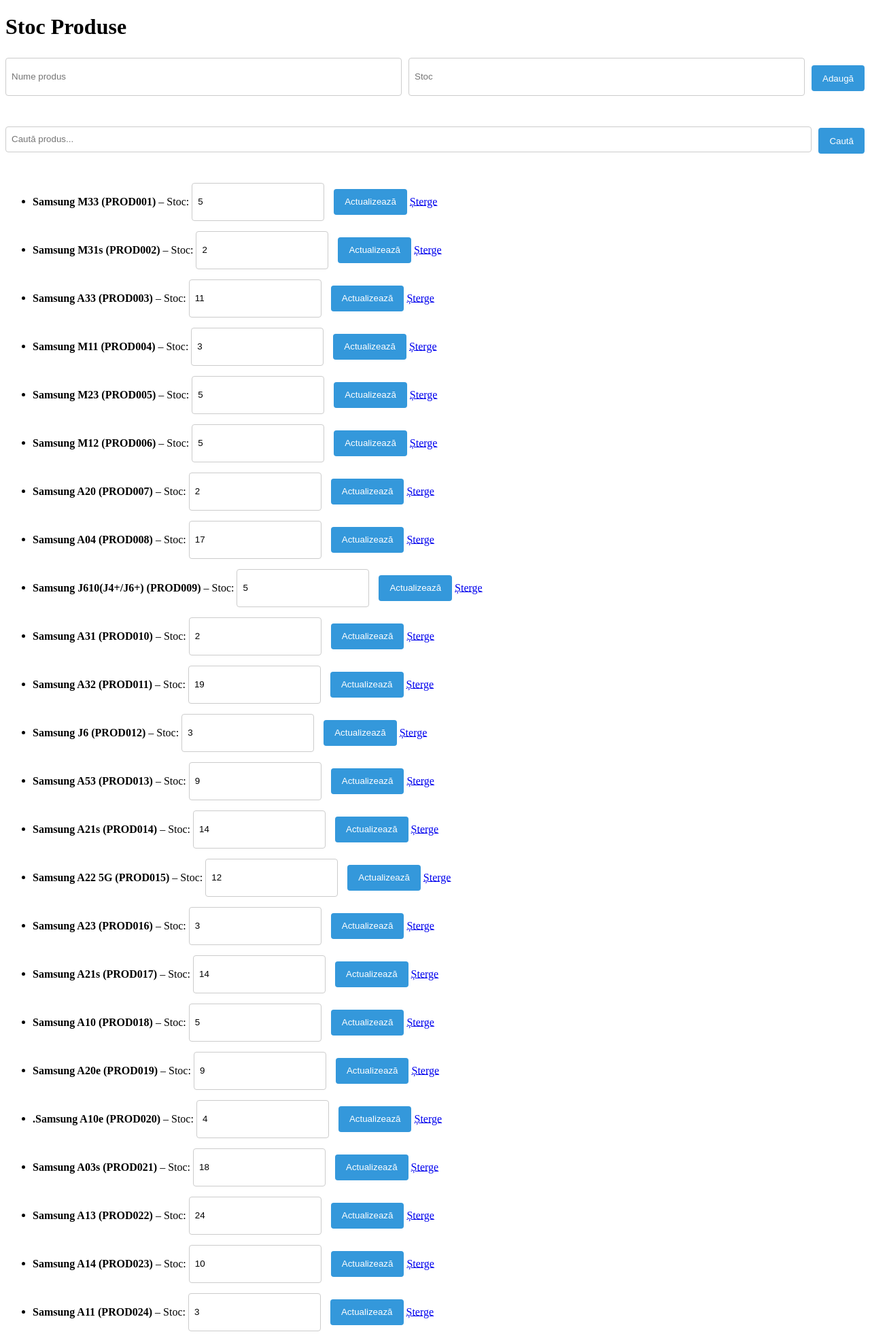
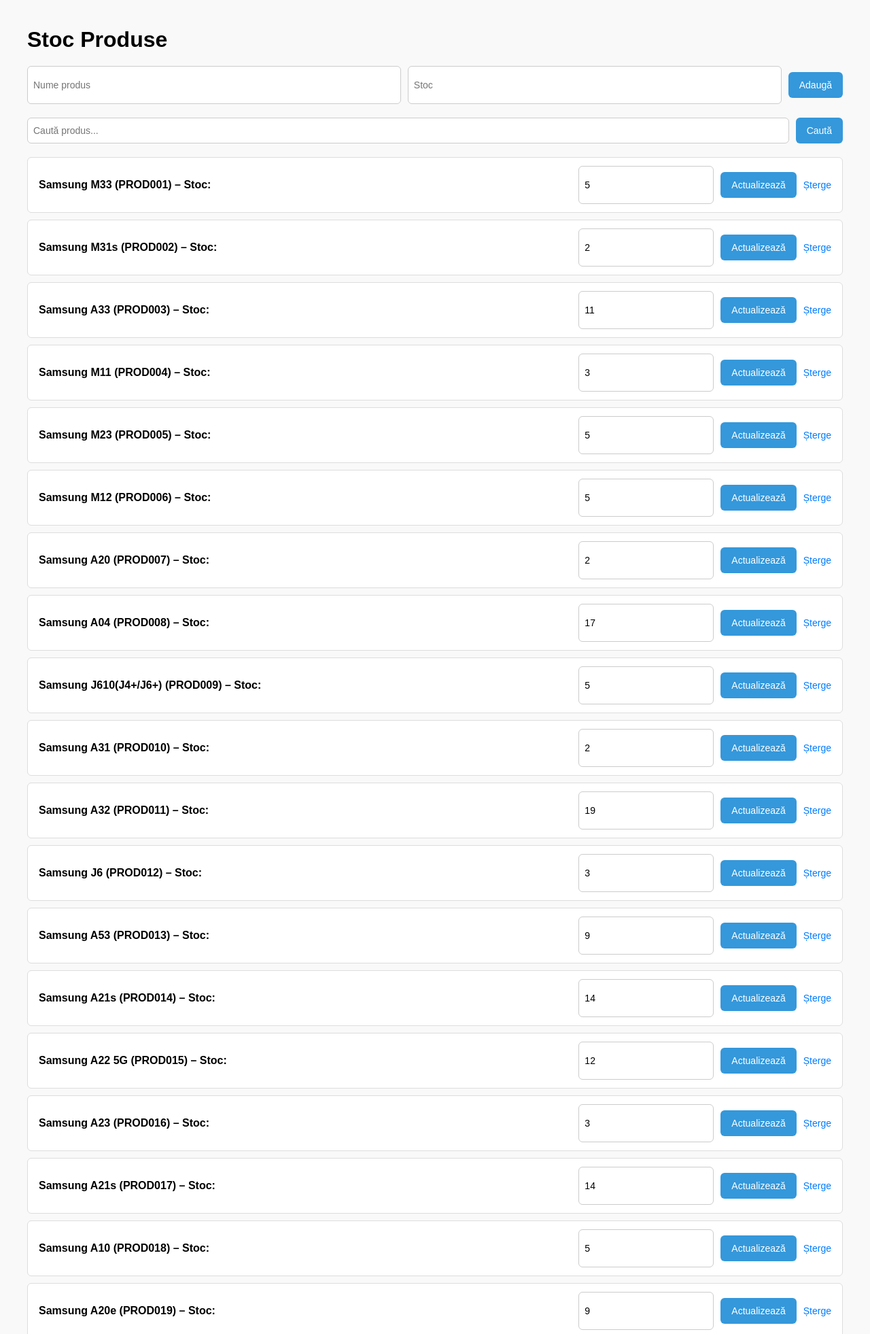
Before and after one commit to gsmcontactct/stock-web-app, a Flask app: page / in a window 1280 px wide. Shown: the top 1962 px of the page at 68% size. Run offline with Flask 3, Linux system fonts and the light colour scheme; data comes from the database, SQL or seed files in the repository.

Commit message:
🔧 Update UI: îmbunătățit design pentru formularul de stoc

```diff
--- a/static/style.css
+++ b/static/style.css
@@ -1,20 +1,31 @@
+body {
+    font-family: Arial, sans-serif;
+    margin: 40px;
+    background-color: #f9f9f9;
+}
+
+h1 {
+    margin-bottom: 20px;
+}
+
 form {
     display: flex;
     flex-wrap: wrap;
     align-items: center;
     margin-bottom: 20px;
+    gap: 10px;
 }
 
 form input[type="text"],
 form input[type="number"],
 form input[type="search"] {
     padding: 8px;
-    margin: 5px 10px 10px 0;
     border: 1px solid #ccc;
-    border-radius: 4px;
+    border-radius: 6px;
     height: 38px;
     flex: 1;
-    min-width: 150px;
+    min-width: 180px;
+    font-size: 14px;
 }
 
 button {
@@ -22,15 +33,52 @@
     background-color: #3498db;
     color: white;
     border: none;
-    border-radius: 4px;
+    border-radius: 6px;
     cursor: pointer;
     height: 38px;
+    font-size: 14px;
 }
 
 button:hover {
     background-color: #2980b9;
 }
 
-section {
-    margin-bottom: 30px;
+ul {
+    list-style-type: none;
+    padding-left: 0;
 }
+
+li {
+    background: white;
+    border: 1px solid #ddd;
+    padding: 12px 16px;
+    margin-bottom: 10px;
+    border-radius: 6px;
+    display: flex;
+    align-items: center;
+    justify-content: space-between;
+    flex-wrap: wrap;
+}
+
+li strong {
+    flex: 1;
+    margin-right: 15px;
+}
+
+li form {
+    display: flex;
+    gap: 10px;
+    margin: 0;
+    flex-wrap: nowrap;
+}
+
+li a {
+    margin-left: 10px;
+    color: #007BFF;
+    text-decoration: none;
+    font-size: 14px;
+}
+
+li a:hover {
+    text-decoration: underline;
+}
--- a/templates/index.html
+++ b/templates/index.html
@@ -26,8 +26,8 @@
     <ul>
         {% for product in products %}
             <li>
-                <strong>{{ product[1] }} ({{ product[2] }})</strong> – Stoc:
-                <form action="/update/{{ product[0] }}" method="post" style="display: inline;">
+                <strong>{{ product[1] }} ({{ product[2] }}) – Stoc:</strong>
+                <form action="/update/{{ product[0] }}" method="post">
                     <input type="number" name="stock" value="{{ product[3] }}" min="0">
                     <button type="submit">Actualizează</button>
                 </form>
```
